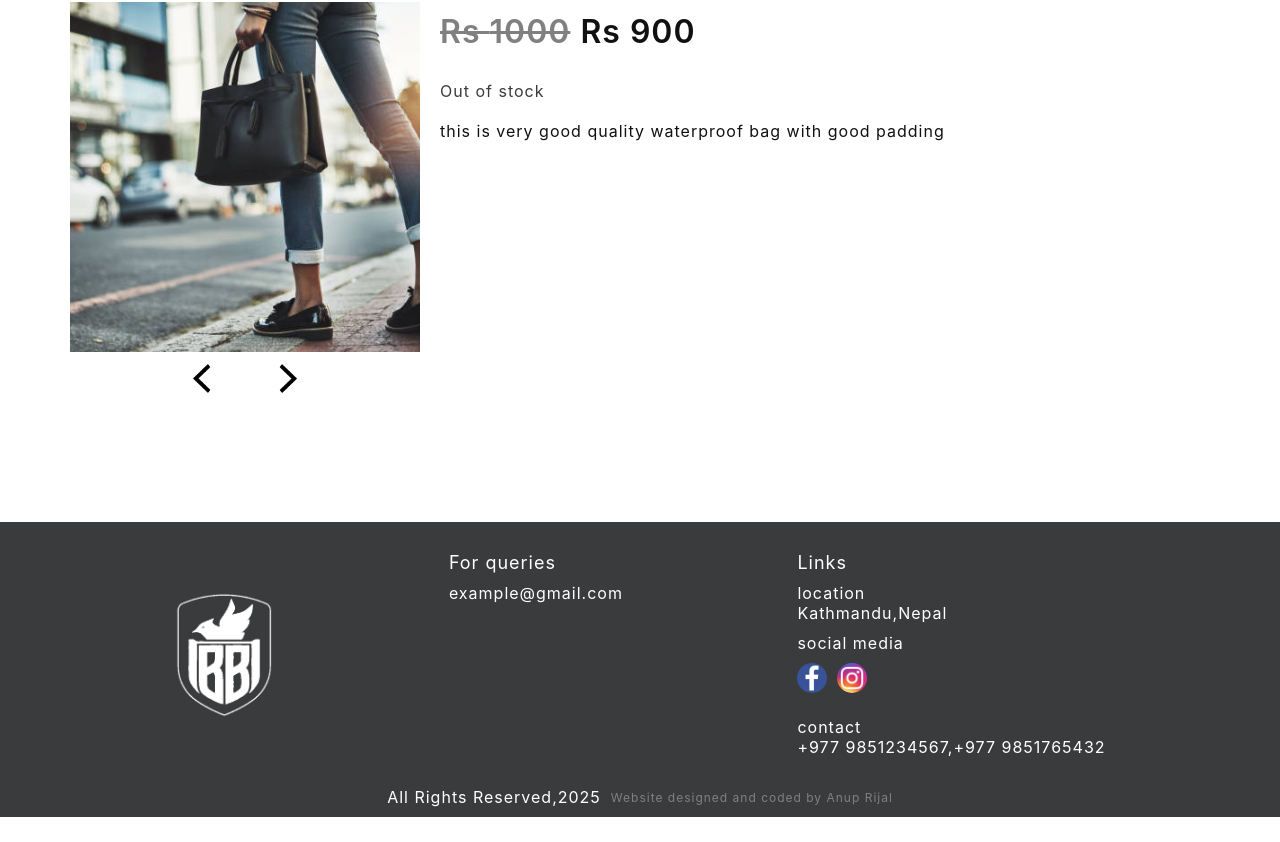
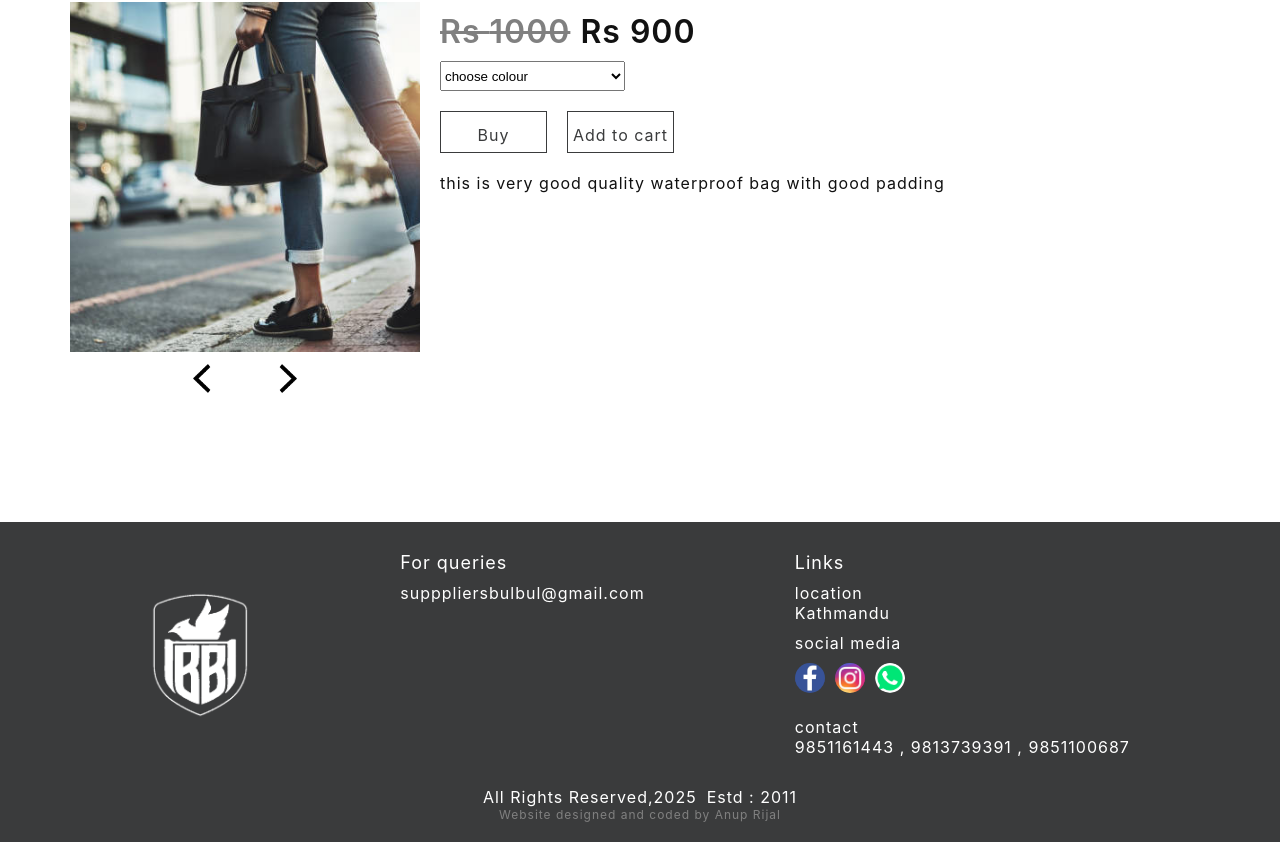
Before and after one commit to AnupRijal123/bag_shopping_website, a React (Create React App) app: page /category/1/1 in a window 1280 px wide. Shown: the part 352-1194 px from the top of the page. Before the commit the page ends 1169 px from the top, so only its background shows below. Built offline with nearby package versions, Linux system fonts and the light colour scheme.

Commit message:
Added supbase and changes navbar item dropdown

```diff
--- a/package.json
+++ b/package.json
@@ -3,6 +3,7 @@
   "version": "0.1.0",
   "private": true,
   "dependencies": {
+    "@supabase/supabase-js": "^2.50.2",
     "@testing-library/dom": "^10.4.0",
     "@testing-library/jest-dom": "^6.6.3",
     "@testing-library/react": "^16.3.0",
--- a/src/components/Footer.js
+++ b/src/components/Footer.js
@@ -13,7 +13,7 @@ function Footer() {
 
                 <div className="footer-column" >
                     <h2 className="white-text">For queries</h2>
-                    <p className="white-text">example@gmail.com</p>
+                    <p className="white-text">supppliersbulbul@gmail.com</p>
                 </div>
 
                 <div className="footer-column">
@@ -21,7 +21,7 @@ function Footer() {
 
                     <div>
                         <p className="white-text">location</p>
-                        <p className="white-text">Kathmandu,Nepal</p>
+                        <p className="white-text">Kathmandu</p>
                     </div>
 
 
@@ -35,7 +35,7 @@ function Footer() {
 
                     <div>
                         <p className="white-text">contact</p>
-                        <p className="white-text">+977 9851234567,+977 9851765432</p>
+                        <p className="white-text">9851161443 , 9813739391 , 9851100687</p>
 
                     </div>
 
@@ -44,8 +44,10 @@ function Footer() {
 
             <div className="footer-second-row">
                 <p className="white-text">All Rights Reserved,{currentYear}</p>
-                <p className="small-text light-gray-text">Website designed and coded by Anup Rijal</p>
+                <p className="white-text">Estd : 2011</p>
             </div>
+            <p className="small-text light-gray-text center-aligned-text ">Website designed and coded by Anup Rijal</p>
+
 
 
         </div>
--- a/src/components/Navbar.js
+++ b/src/components/Navbar.js
@@ -61,10 +61,25 @@ function Navbar() {
                 </div>
                 <div className="navbar-second-row">
                     <div className="navbar-second-row-items-contanier">
+
+
+
                         <p onClick={() => { goToCategoryPage('backpacks') }} className="white-text cursor-pointer scale-hover">backpacks</p>
                         <p onClick={() => { goToCategoryPage('handbags') }} className="white-text cursor-pointer scale-hover">handbags</p>
                         <p onClick={() => { goToCategoryPage('ladies bags') }} className="white-text cursor-pointer scale-hover">ladies bags</p>
-                        <p onClick={() => { goToCategoryPage('others') }} className="white-text cursor-pointer scale-hover">others</p>
+
+                        <div className="navbar-item-dropdown-container">
+                            <p className="white-text cursor-pointer scale-hover">others</p>
+                            <div className="navbar-item-dropdown">
+                                <p className="white-text scale-hover cursor-pointer">school bags</p>
+                                <p className="white-text scale-hover cursor-pointer">college bags</p>
+                                <p className="white-text scale-hover cursor-pointer">office bags</p>
+                                <p className="white-text scale-hover cursor-pointer">shopping bags</p>
+                                <p className="white-text scale-hover cursor-pointer">guitar bags</p>
+                                <p className="white-text scale-hover cursor-pointer">gym bags</p>
+                                <p className="white-text scale-hover cursor-pointer">delivery bags</p>
+                            </div>
+                        </div>
                         <p onClick={() => { goToCategoryPage('sale') }} className="white-text cursor-pointer scale-hover">sale</p>
                     </div>
                 </div>
--- a/src/components/SocialMediaSection.js
+++ b/src/components/SocialMediaSection.js
@@ -11,6 +11,10 @@ function SocialMediaSection() {
                 <img className="social-media-icon" src={require('../assets/logos/instagramlogo.jpg')} alt="insta-logo" />
             </a>
 
+            <a href="https://www.whatsapp.com/">
+                <img className="social-media-icon" src={require('../assets/logos/whatsapplogo.png')} alt="whataspp-logo" />
+            </a>
+
         </div>
     )
 }
--- a/src/pages/ItemDescriptionPage.js
+++ b/src/pages/ItemDescriptionPage.js
@@ -19,7 +19,7 @@ function ItemDescriptionPage() {
         category: 'backpacks',
         originalPrice: 1000,
         discountPercentage: 10,
-        inStockQuantity: 0
+        inStockQuantity: 2
     };
 
     let actualPrice = itemDetails.originalPrice - (itemDetails.discountPercentage * itemDetails.originalPrice / 100);
--- a/src/styles/App.css
+++ b/src/styles/App.css
@@ -70,7 +70,7 @@ p {
 }
 
 .scale-hover:hover {
-    transform: scale(1.2);
+    transform: scale(1.1);
 }
 
 .section-container {
--- a/src/styles/Footer.css
+++ b/src/styles/Footer.css
@@ -1,6 +1,6 @@
 .footer {
     background-color: var(--dark-gray-color);
-    padding: 30px 0px 10px 0px;
+    padding: 30px 0px 20px 0px;
 }
 
 .footer-first-row {
--- a/src/styles/Navbar.css
+++ b/src/styles/Navbar.css
@@ -37,6 +37,31 @@
 
 }
 
+.navbar-item-dropdown-container {
+    position: relative;
+}
+
+.navbar-item-dropdown {
+    position: absolute;
+    width: 160px;
+    display: flex;
+    flex-direction: column;
+    gap: 5px;
+    padding: 5px 0px 5px 10px;
+    box-sizing: border-box;
+    display: none;
+}
+
+.navbar-item-dropdown-container:hover .navbar-item-dropdown {
+    display: flex;
+    /*display:block ko satta ma yo lekheko */
+}
+
+.coloured-navbar .navbar-item-dropdown {
+    background-color: var(--dark-gray-color);
+    box-shadow: 0px 20px 40px 10px;
+}
+
 
 
 @media only screen and (max-width:768px) {
@@ -47,4 +72,8 @@
     .navbar-second-row-items-contanier {
         gap: 10px;
     }
+
+    .navbar-item-dropdown {
+        left: -60px;
+    }
 }
--- /dev/null
+++ b/src/supabase.js
@@ -0,0 +1,6 @@
+import { createClient } from '@supabase/supabase-js';
+
+const supabaseUrl = 'https://amvrxmqetzmlniyrrlyc.supabase.co';
+const supabaseKey = 'eyJhbGciOiJIUzI1NiIsInR5cCI6IkpXVCJ9.eyJpc3MiOiJzdXBhYmFzZSIsInJlZiI6ImFtdnJ4bXFldHptbG5peXJybHljIiwicm9sZSI6ImFub24iLCJpYXQiOjE3NTEwODU5OTIsImV4cCI6MjA2NjY2MTk5Mn0.zLWVgaILbQgn3k-JJJuu49E7nYSGdPBJxKiHEGEDV7k';
+
+export const supabase = createClient(supabaseUrl, supabaseKey);
```
Also changed, not shown: src/assets/logos/whatsapplogo.png (added), 1 other file (tests, documents, lock files or other folders).
